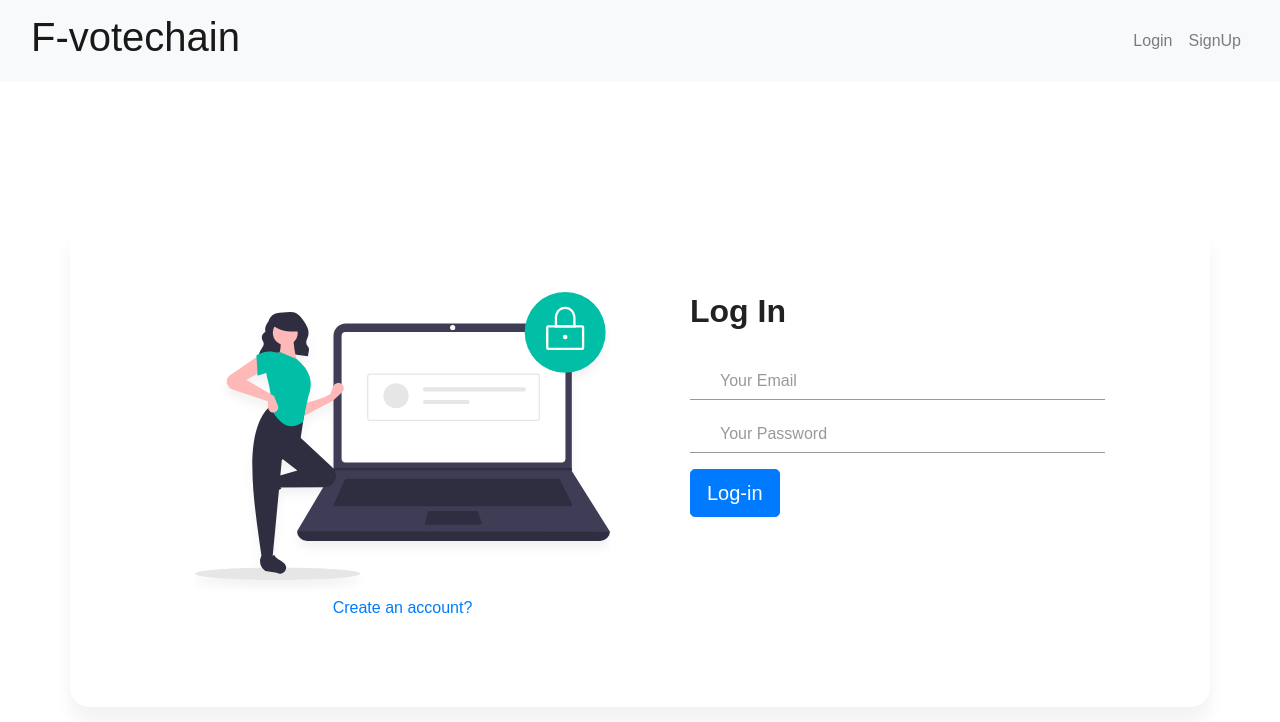
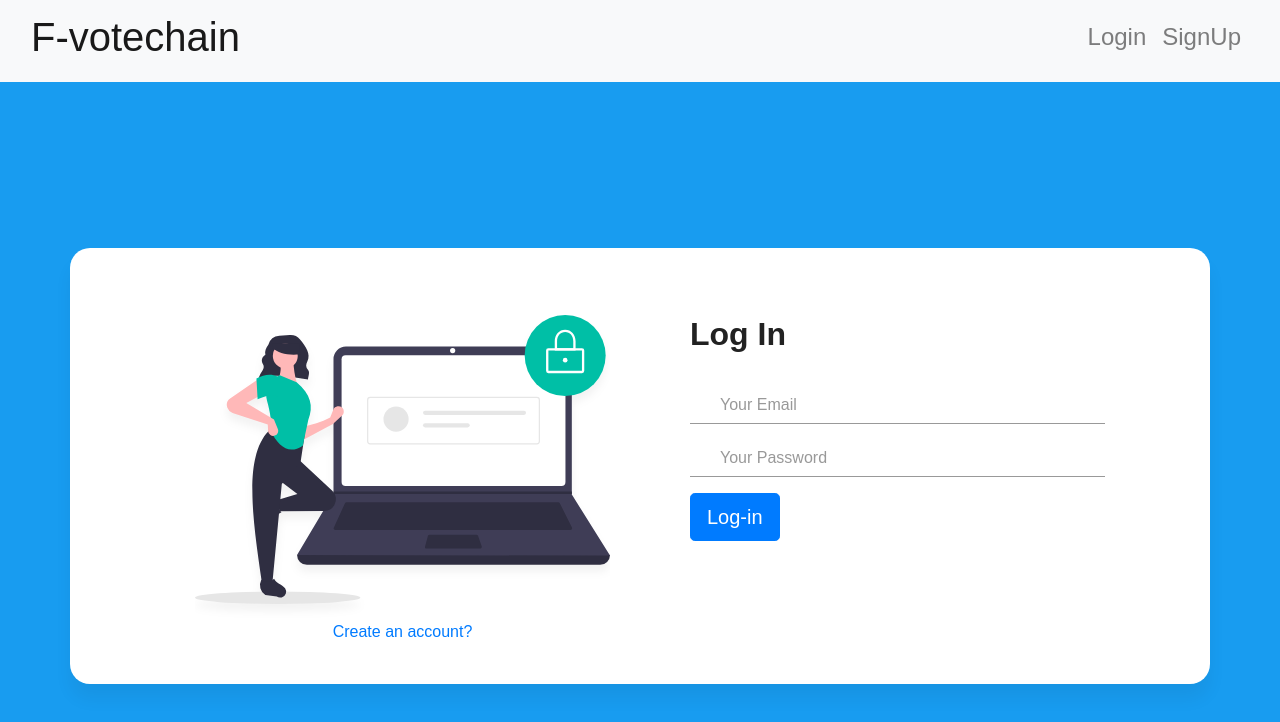
Before and after one commit to JAIVAL8/Decentralized-Voting-using-Blockchain, a React (Create React App) app in the folder client/: page /Login in a window 1280 px wide. Shown: the top 722 px of the page. Built offline with nearby package versions, Linux system fonts and the light colour scheme.

Commit message:
Frontend css final

```diff
--- a/client/src/App.css
+++ b/client/src/App.css
@@ -214,16 +214,18 @@ body {
   height: 90vh;
   display: grid;
   place-items: center;
+  background-color: #189cf0;
 }
 
 .signup {
   height: 85vh;
   display: grid;
   place-items: center;
+  background-color: #189cf0;
 }
 
 .signup-content {
-  padding: 75px 0;
+  padding: 50px 0 ;
 }
 
 .signup-form,
@@ -472,7 +474,7 @@ label.valid:after {
 
 .signin-content {
   padding-top: 67px;
-  padding-bottom: 87px;
+  padding-bottom: 40px;
 
 }
 
@@ -932,6 +934,7 @@ label.valid:after {
   outline: none;
   cursor: pointer;
   margin-top: 24px;
+
 }
 
 .panel {
@@ -943,7 +946,7 @@ label.valid:after {
 
 .button {
   display: inline-block;
-  background: #97cbfa;
+  background: #9afa97;
   border-radius: 5px;
   height: 48px;
   transition: all 200ms ease;
--- a/client/src/components/Navbar.js
+++ b/client/src/components/Navbar.js
@@ -6,7 +6,7 @@ import 'bootstrap/dist/css/bootstrap.css'
 function Navbar() {
   return (
 
-  <nav class="navbar navbar-expand-lg navbar-light bg-light">
+  <nav class="navbar navbar-expand-lg navbar-light bg-light" >
     <div class="container-fluid">
       <a className="navbar-brand" href="/"><h1>F-votechain</h1></a>
       <button class="navbar-toggler" type="button" data-toggle="collapse" data-target="#navbarSupportedContent" aria-controls="navbarSupportedContent" aria-expanded="false" aria-label="Toggle navigation">
@@ -15,10 +15,10 @@ function Navbar() {
       <div class="collapse navbar-collapse" id="navbarSupportedContent">
         <ul class="navbar-nav ml-auto mb-2 mb-lg-0">
           <li class="nav-item">
-            <a class="nav-link" href="/Login">Login</a>
+            <a class="nav-link" href="/Login"><h4>Login</h4></a>
           </li>
           <li class="nav-item">
-            <a class="nav-link" href="/Signup">SignUp</a>
+            <a class="nav-link" href="/Signup"><h4>SignUp</h4></a>
           </li>
         </ul>
       </div>
```
